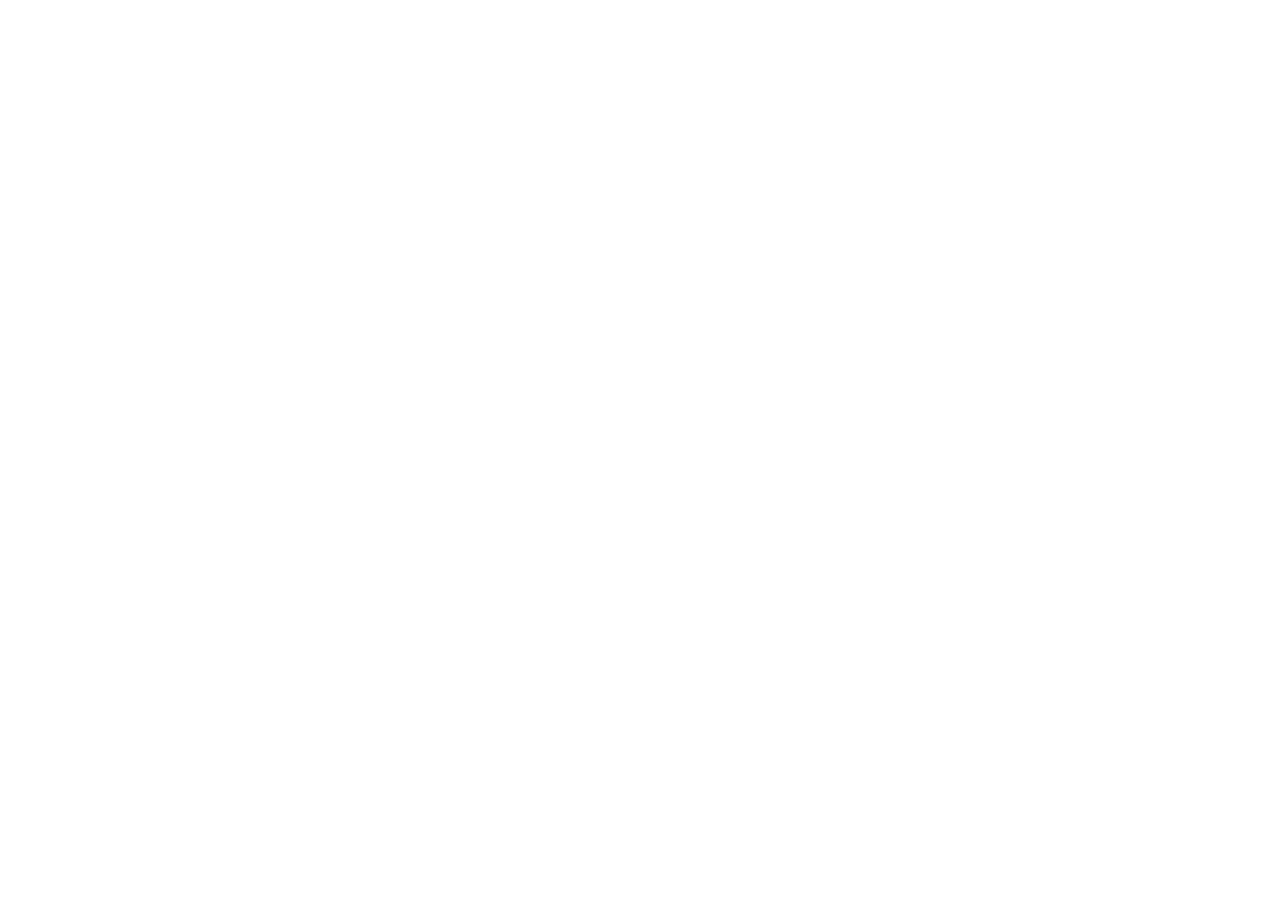
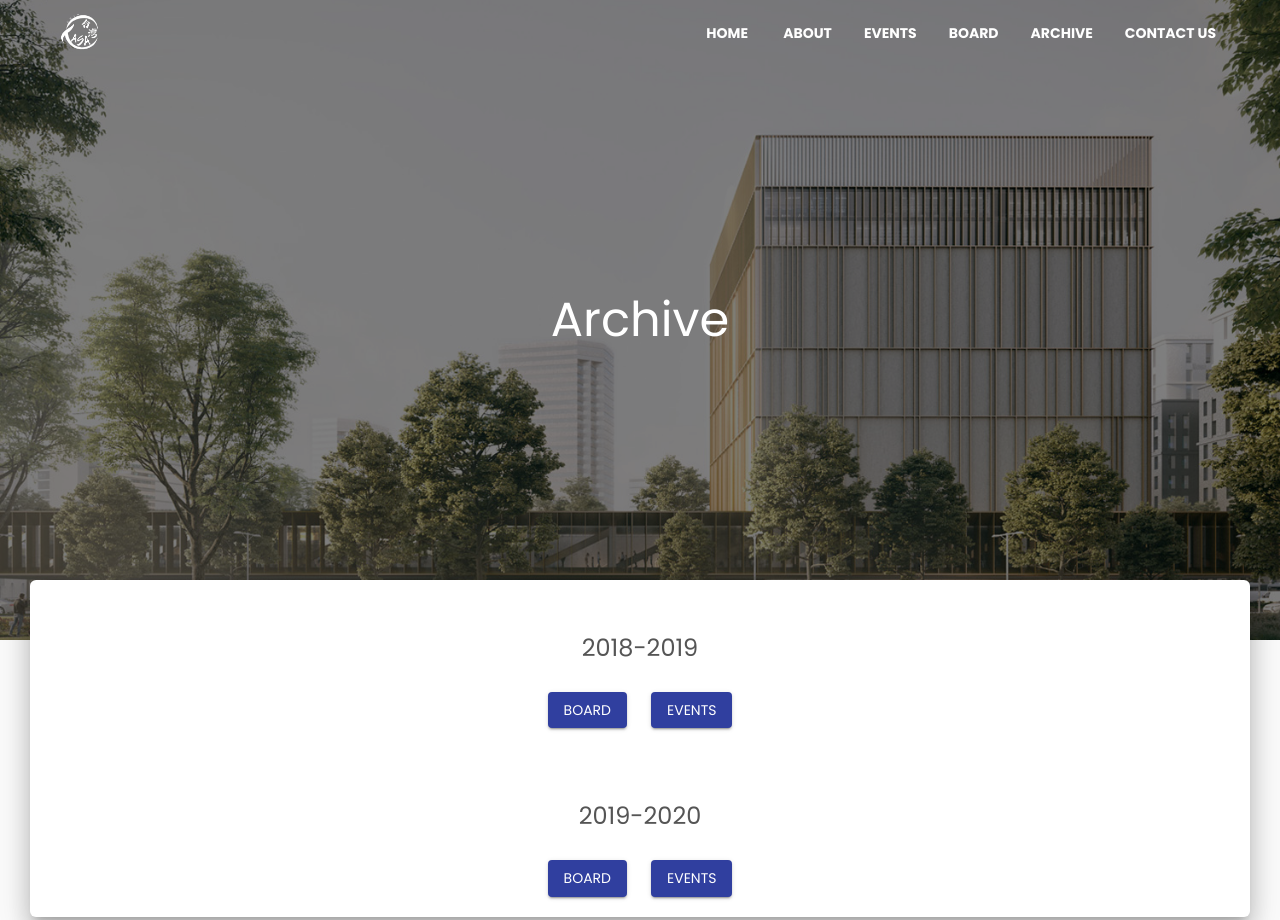
Before and after one commit to SLoh4137/umcp-tase, a Gatsby site: page /archive in a window 1280 px wide. Before the commit this address had no page. Shown: the top 920 px of the page. Before the commit the page ends 800 px from the top, so only its background shows below. Built offline with nearby package versions, Linux system fonts and the light colour scheme; Gatsby itself is replaced by a stand-in of ours.

Commit message:
Add archives page and section

```diff
--- a/src/__generated__/gatsby-types.ts
+++ b/src/__generated__/gatsby-types.ts
@@ -3250,4 +3250,9 @@
 
 type GatsbyImageSharpSizes_withWebp_noBase64Fragment = Pick<ImageSharpSizes, 'aspectRatio' | 'src' | 'srcSet' | 'srcWebp' | 'srcSetWebp' | 'sizes'>;
 
+type ArchivePageQueryVariables = {};
+
+
+type ArchivePageQuery = { readonly background: Maybe<BackgroundImageFragment> };
+
 }
--- /dev/null
+++ b/src/components/Archive/ArchiveSection.tsx
@@ -0,0 +1,77 @@
+import React from "react"
+import {
+    Button,
+    Grid,
+    Theme,
+    createStyles,
+    withStyles,
+    WithStyles,
+} from "@material-ui/core"
+
+import Section from "components/PageLayout/Section"
+import Text from "components/Typography/Text"
+
+const styles = (theme: Theme) =>
+    createStyles({
+        margin: {
+            marginTop: theme.spacing(2),
+        },
+    })
+
+type Props = WithStyles<typeof styles> & {
+    title: string
+    boardLink?: string
+    eventsLink?: string
+}
+
+/**
+ * Custom text component that wraps Material-UI typography
+ * @param props
+ */
+function ArchiveSection(props: Props) {
+    const { classes, title, boardLink, eventsLink } = props
+
+    return (
+        <Section>
+            <Text variant="h5" align="center" color="textSecondary">
+                {title}
+            </Text>
+            <Grid
+                container
+                className={classes.margin}
+                alignItems="center"
+                justify="center"
+                spacing={3}
+            >
+                <Grid item>
+                    {boardLink ? (
+                        <Button
+                            href={boardLink}
+                            variant="contained"
+                            color="primary"
+                        >
+                            Board
+                        </Button>
+                    ) : (
+                        <></>
+                    )}
+                </Grid>
+                <Grid item>
+                    {eventsLink ? (
+                        <Button
+                            href={eventsLink}
+                            variant="contained"
+                            color="primary"
+                        >
+                            Events
+                        </Button>
+                    ) : (
+                        <></>
+                    )}
+                </Grid>
+            </Grid>
+        </Section>
+    )
+}
+
+export default withStyles(styles)(ArchiveSection)
--- a/src/components/Layout/Header/HeaderLinks.tsx
+++ b/src/components/Layout/Header/HeaderLinks.tsx
@@ -56,6 +56,11 @@
                     <b>Board</b>
                 </Button>
             </Link>
+            <Link className={classes.link} to="/archive">
+                <Button className={buttonClassname}>
+                    <b>Archive</b>
+                </Button>
+            </Link>
             <Link className={classes.link} to="/contact-us">
                 <Button className={buttonClassname}>
                     <b>Contact Us</b>
--- /dev/null
+++ b/src/pages/archive.tsx
@@ -0,0 +1,64 @@
+import React from "react"
+import { PageProps, graphql } from "gatsby"
+import {
+    Grid,
+    Theme,
+    createStyles,
+    withStyles,
+    WithStyles,
+} from "@material-ui/core"
+
+// Components
+import SEO from "components/seo"
+import Section from "components/PageLayout/Section"
+import PageContent from "components/PageLayout/PageContent"
+import ParallaxBackground from "components/PageLayout/ParallaxBackground"
+import Text from "components/Typography/Text"
+import ArchiveSection from "components/Archive/ArchiveSection"
+
+const styles = (theme: Theme) => createStyles({})
+
+type Props = PageProps &
+    WithStyles<typeof styles> & {
+        data: GatsbyTypes.ArchivePageQuery
+    }
+
+function ArchivePage(props: Props) {
+    const { data, classes } = props
+    const { background } = data
+
+    if (!background) throw new Error("Archive background does not exist.")
+
+    return (
+        <>
+            <SEO title="Events" />
+            <ParallaxBackground image={background}>
+                <Text variant="h3" color="white" align="center">
+                    Archive
+                </Text>
+            </ParallaxBackground>
+            <PageContent>
+                <ArchiveSection
+                    title="2018-2019"
+                    boardLink="https://umcptasa.github.io/website/pages/board1819.html"
+                    eventsLink="https://umcptasa.github.io/website/pages/events1819.html"
+                />
+                <ArchiveSection
+                    title="2019-2020"
+                    boardLink="https://umcptasa.github.io/website/pages/board.html"
+                    eventsLink="https://umcptasa.github.io/website/pages/events.html"
+                />
+            </PageContent>
+        </>
+    )
+}
+
+export const query = graphql`
+    query ArchivePage {
+        background: file(relativePath: { eq: "archive.jpg" }) {
+            ...BackgroundImage
+        }
+    }
+`
+
+export default withStyles(styles)(ArchivePage)
```
